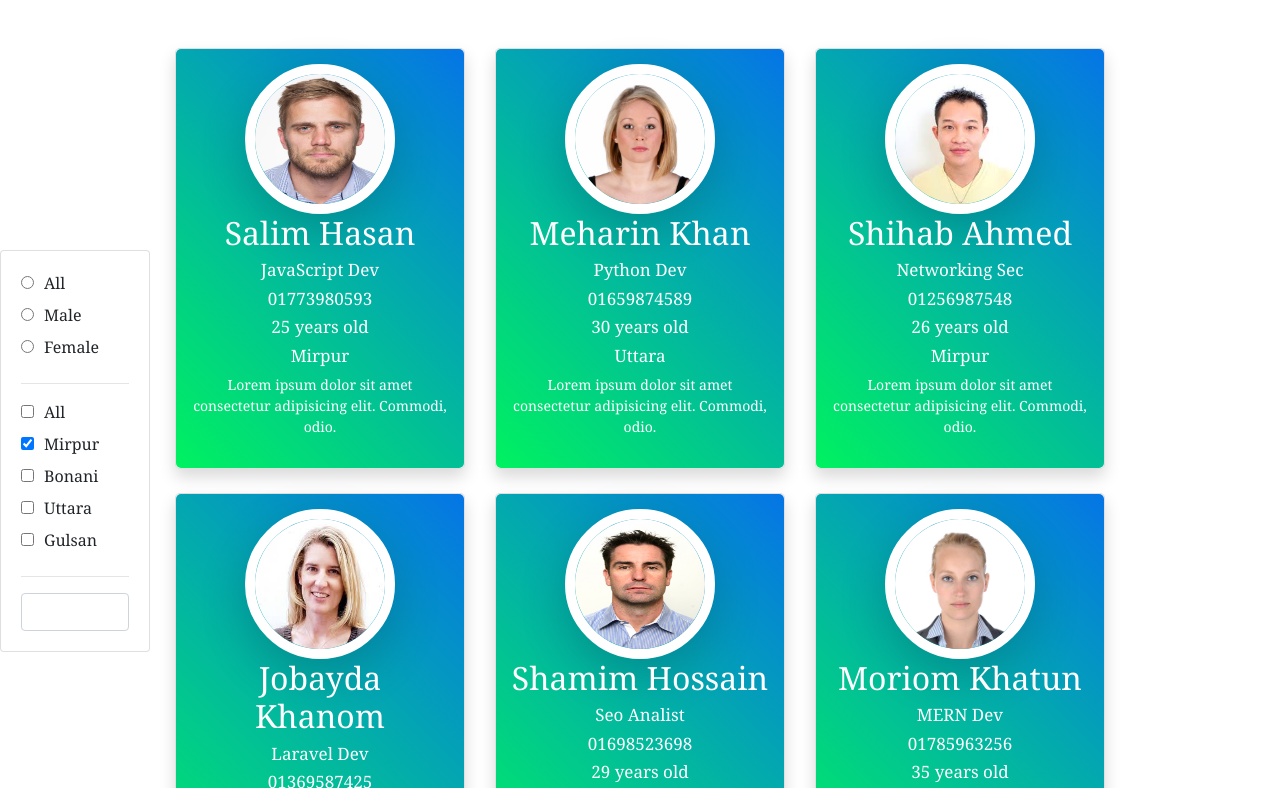
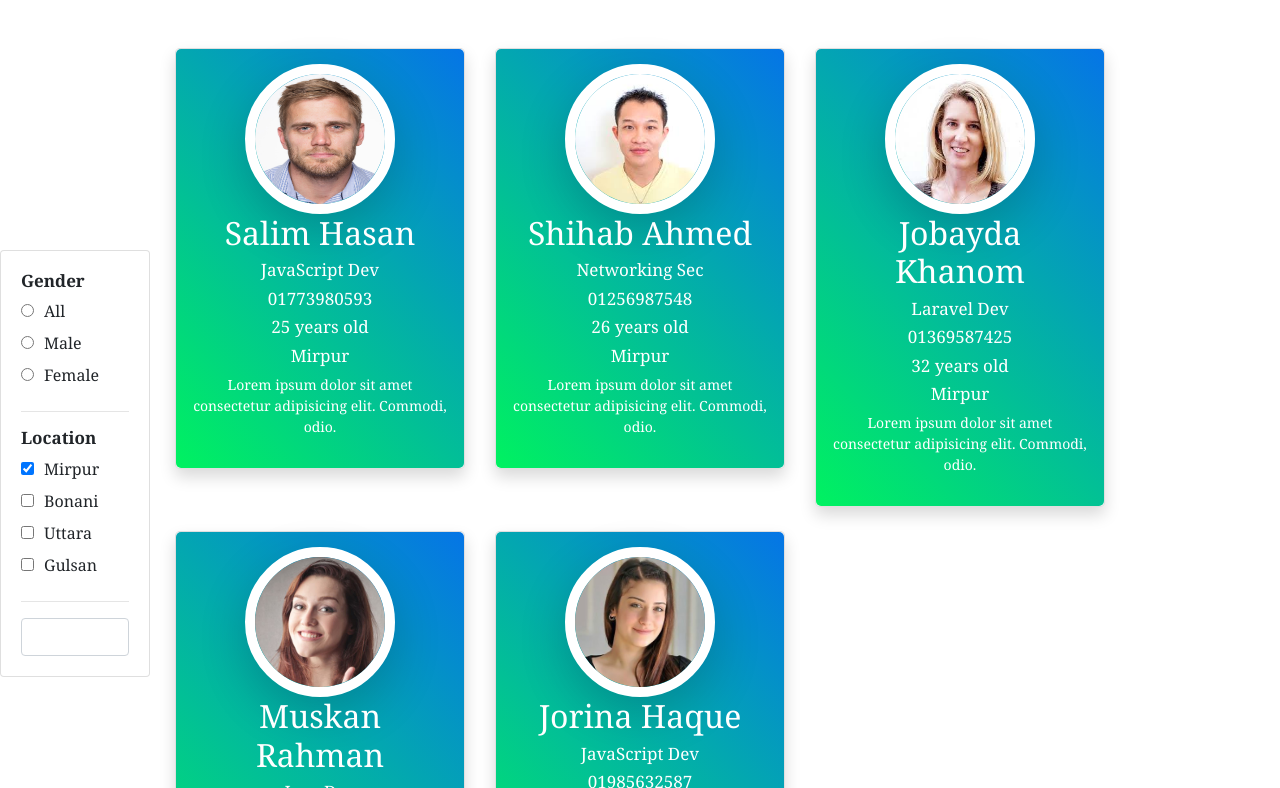
Before and after one commit to Salim66/Array-Filter-By-Vanilla-JS, a plain HTML site: page index.html in a window 1280 px wide. Both pictures are taken after a click on the checkbox "Mirpur". Shown: the top 788 px of the page. Drawn offline with nearby package versions, Linux system fonts and the light colour scheme.

Commit message:
Location wise filter problem fix

```diff
--- a/assets/js/script.js
+++ b/assets/js/script.js
@@ -157,15 +157,17 @@ let users = [
     cell  : '01773980593',
     age   : '23',
     gender    : 'Male',
-    location  : 'Mirpur',
+    location  : 'Gulsan',
     desc  : 'Lorem ipsum dolor sit amet consectetur adipisicing elit. Commodi, odio.',
   },
 ];
 
 
 // get selectors
-let team = document.querySelector('#team');
-let gender = document.querySelectorAll('input[name="gender"]');
+let team      = document.querySelector('#team');
+let gender    = document.querySelectorAll('input[name="gender"]');
+let locations = document.querySelectorAll('.checkbox');
+
 
 
 showUsers();
@@ -189,7 +191,7 @@ function showUsers(){
 }
 
 
-// search by gender
+// filter by gender
 for(let i = 0; i < gender.length; i++){
   gender[i].onchange = () => {
     team.innerHTML = '';
@@ -213,3 +215,50 @@ for(let i = 0; i < gender.length; i++){
     });
   }
 }
+
+
+let list_location = [];
+// filter by location
+for(let location of locations){
+  location.addEventListener('click', function() {
+    team.innerHTML = '';
+    if(this.checked == true){
+      list_location.push(this.value);
+      locationWiseUser(list_location);
+      // console.log(list_location);
+    }else {
+      list_location = list_location.filter(e => e !== this.value);
+      locationWiseUser(list_location);
+      // console.log(list_location);
+      if(list_location.length == 0){
+        showUsers();
+      }
+    }
+  });
+}
+
+
+// location wise filter function
+function locationWiseUser(location){
+  for(let loc of location){
+    users.map(user => {
+     if(user.location.toLocaleLowerCase() == loc){
+        team.innerHTML += `<div class="col-md-4 mb-4">
+                            <div class="card shadow cd">
+                              <div class="card-body slider">
+                                <img class="shadow-lg" src="users/${user.photo}" alt="">
+                                <h2>${user.name}</h2>
+                                <h5>${user.skill}</h5>
+                                <h5>${user.cell}</h5>
+                                <h6>${user.age} years old</h6>
+                                <h6>${user.location}</h6>
+                                <p>${user.desc}</p>
+                              </div>
+                            </div>
+                          </div>`;
+
+      }
+    });
+  }
+
+}
--- a/index.html
+++ b/index.html
@@ -18,11 +18,12 @@
     <div class="filter">
       <div class="card">
         <div class="card-body">
+          <h6 class="font-weight-bold">Gender</h6>
           <input type="radio" name="gender" id="All" value=""><label for="All">All</label><br>
           <input type="radio" name="gender" id="Male" value="male"><label for="Male">Male</label><br>
           <input type="radio" name="gender" id="Female" value="female"><label for="Female">Female</label>
           <hr>
-          <input type="checkbox" class="checkbox" id="All" value=""><label for="All">All</label><br>
+          <h6 class="font-weight-bold">Location</h6>
           <input type="checkbox" class="checkbox" id="Mirpur" value="mirpur"><label for="Mirpur">Mirpur</label><br>
           <input type="checkbox" class="checkbox" id="Bonani" value="bonani"><label for="Bonani">Bonani</label><br>
           <input type="checkbox" class="checkbox" id="Uttara" value="uttara"><label for="Uttara">Uttara</label><br>
```
